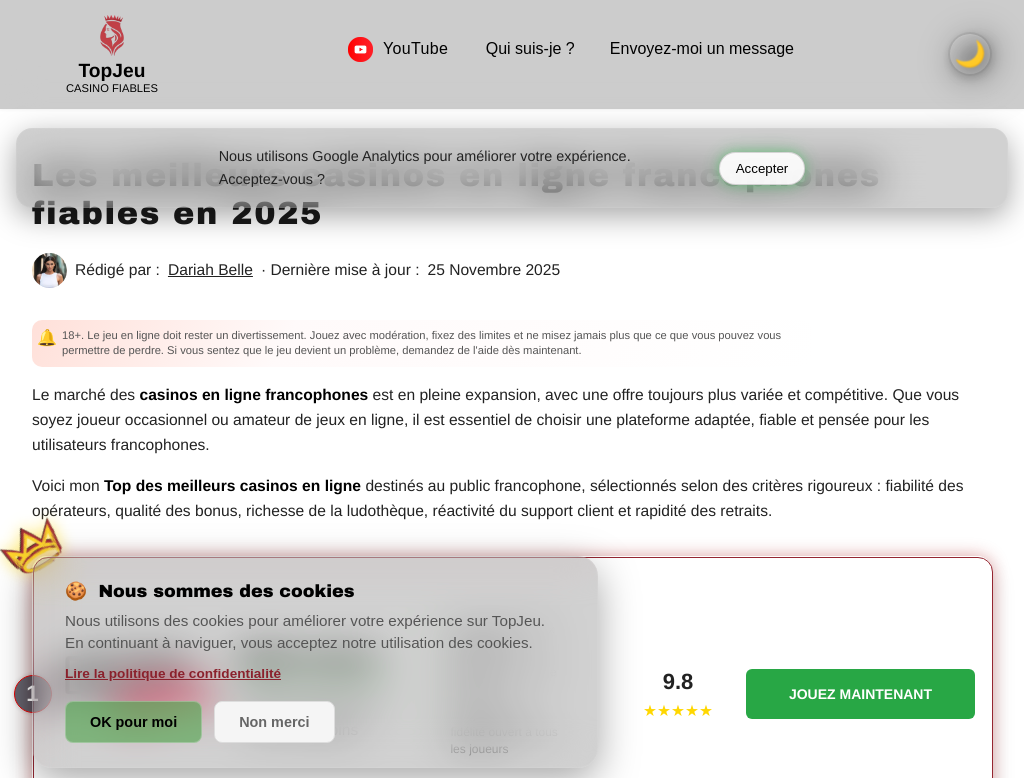
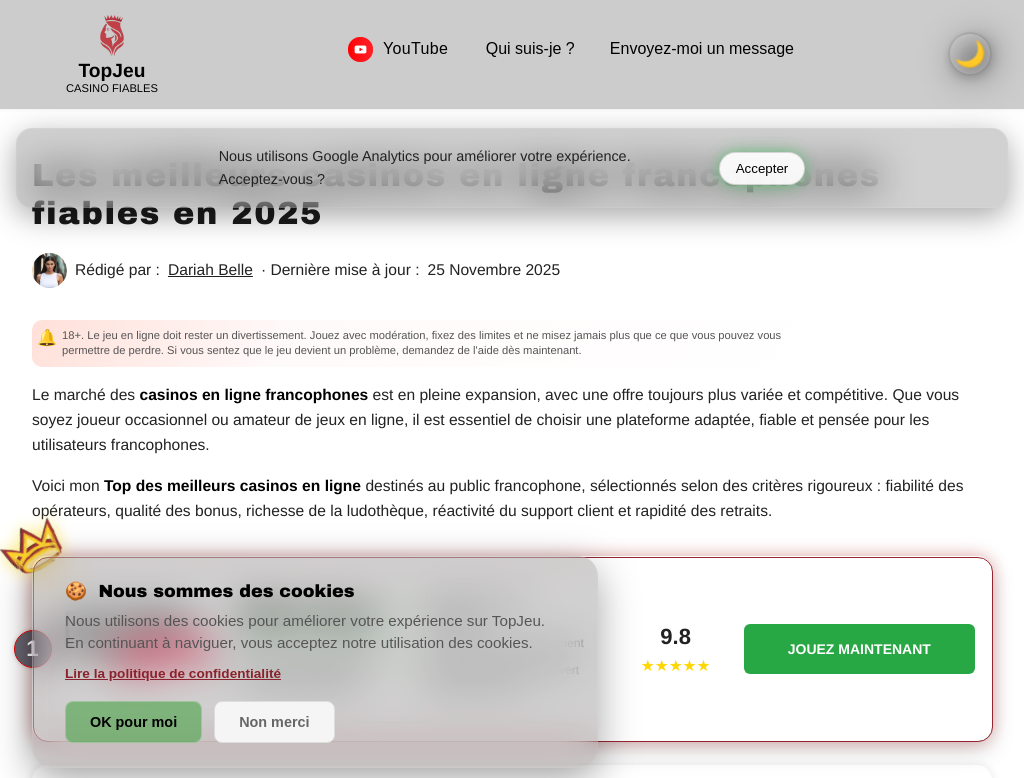
Before and after one commit to brzwsky/top_jeu, a plain HTML site: page index.html in a window 1024 px wide. Shown: the top 778 px of the page. Drawn offline with Linux system fonts and the light colour scheme.

Commit message:
styles iPad fix

```diff
--- a/styles.css
+++ b/styles.css
@@ -883,6 +883,16 @@ body.dark .header__link:focus-visible {
 	align-items: center;
 }
 
+.casino-card__info.casino-card__info_logo {
+	flex-direction: column;
+	align-items: center;
+	justify-content: center;
+}
+
+.casino-card__info_logo .casino-card__image {
+	margin: 0 auto 1rem;
+}
+
 .casino-card__info > div {
 	max-width: 200px;
 	overflow-wrap: break-word;
@@ -896,6 +906,8 @@ body.dark .header__link:focus-visible {
 	border-radius: 8px;
 	margin-right: 1rem;
 	margin-left: 1rem;
+	display: block;
+	flex-shrink: 0;
 }
 
 .casino-card__features {
@@ -990,6 +1002,8 @@ body.dark .header__link:focus-visible {
 	border-radius: 8px;
 	margin-right: 1rem;
 	margin-left: 1rem;
+	display: block;
+	flex-shrink: 0;
 }
 
 .casino-card__features {
@@ -2278,8 +2292,10 @@ body.dark .testimonial-carousel__dot[aria-selected='true'] {
 	}
 
 	.casino-card__info {
-		flex-direction: row;
-		max-width: 100%;
+		justify-content: center;
+	}
+	.casino-card__info .casino-card__info_logo {
+		margin: 0 auto;
 	}
 
 	.casino-card__title,
@@ -2293,7 +2309,12 @@ body.dark .testimonial-carousel__dot[aria-selected='true'] {
 		display: flex;
 		flex-direction: column;
 		max-width: 80%;
-		padding: 3rem;
+		padding: 1.2rem;
+	}
+
+	.casino-card__button {
+		max-width: 30%;
+		margin: 0 auto;
 	}
 
 	/* Popup content scaling */
```
Also changed, not shown: 1 other file.
